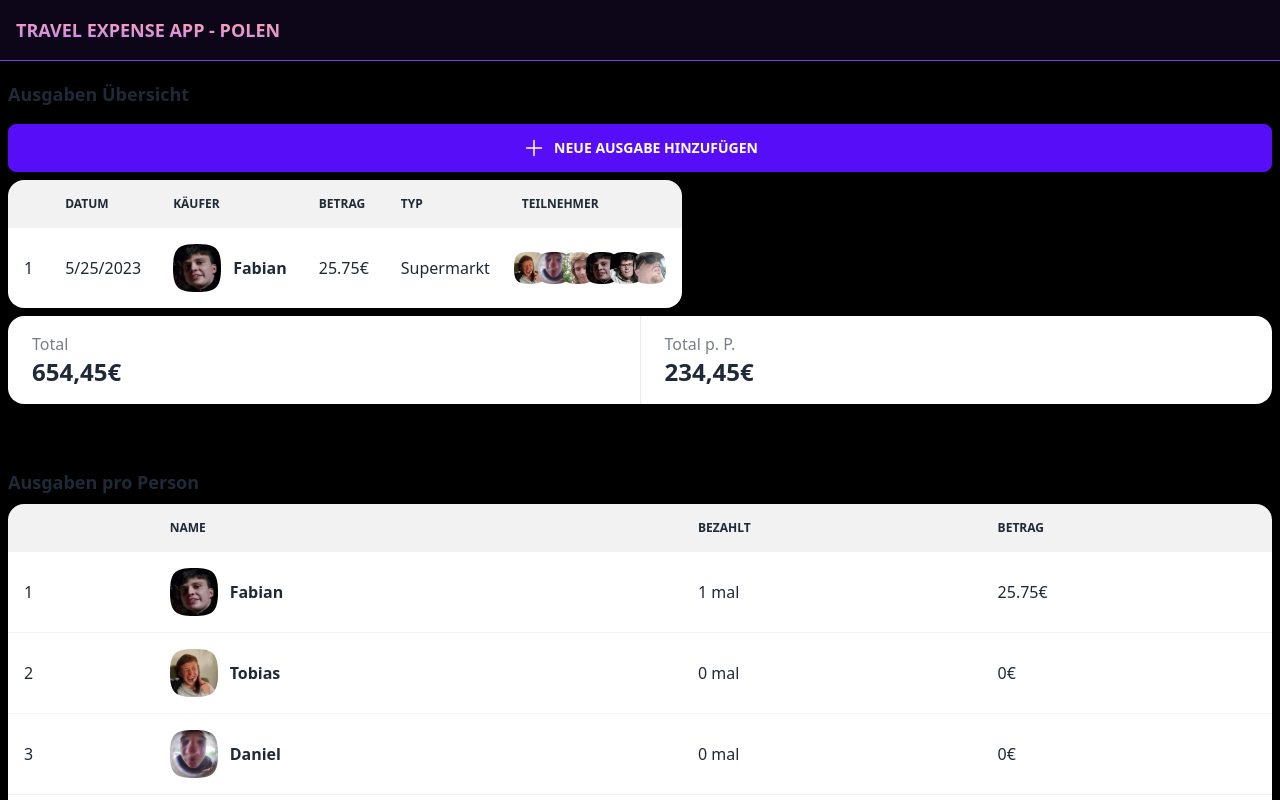
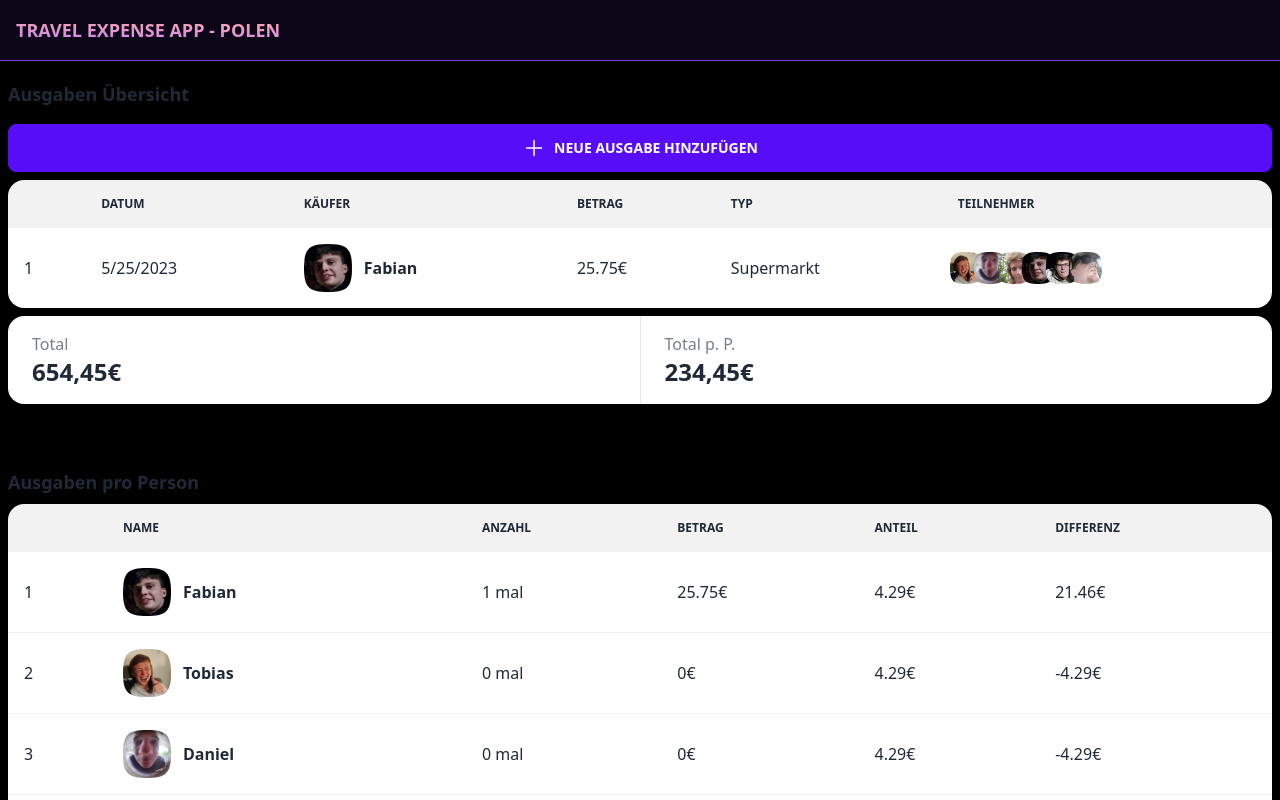
Before and after one commit to Fabianofski/travel-expense-app, a SvelteKit app: page /expenses in a window 1280 px wide. Shown: the top 800 px of the page. Built offline with nearby package versions, Linux system fonts and the light colour scheme.

Commit message:
Added share calculation of each participant

```diff
--- a/src/routes/expenses/expenseList.svelte
+++ b/src/routes/expenses/expenseList.svelte
@@ -25,7 +25,7 @@
 		</label>
 	</div>
 	<div class="overflow-x-auto w-full">
-		<table class="table">
+		<table class="table w-full">
 			<!-- head -->
 			<thead>
 				<tr>
--- a/src/routes/expenses/personExpenseList.svelte
+++ b/src/routes/expenses/personExpenseList.svelte
@@ -7,8 +7,9 @@
 
 	type expensesPerPersonType = {
 		[key: string]: {
+			times: number;
 			amount: number;
-			times: number;
+			share: number;
 		};
 	};
 
@@ -21,13 +22,17 @@
 		participants.forEach((participant) => {
 			data[participant.toLowerCase()] = {
 				amount: 0,
-				times: 0
+				times: 0,
+				share: 0
 			};
 		});
 
 		expenses.forEach((expense) => {
 			data[expense.buyer.toLowerCase()].amount += expense.amount;
 			data[expense.buyer.toLowerCase()].times++;
+			expense.participants.forEach((participant) => {
+				data[participant].share += expense.amount / expense.participants.length;
+			});
 		});
 
 		return Object.fromEntries(Object.entries(data).sort(([, a], [, b]) => b.amount - a.amount));
@@ -45,8 +50,10 @@
 				<tr>
 					<th />
 					<th>Name</th>
-					<th>Bezahlt</th>
+					<th>Anzahl</th>
 					<th>Betrag</th>
+					<th>Anteil</th>
+					<th>Differenz</th>
 				</tr>
 			</thead>
 			<tbody>
@@ -67,6 +74,8 @@
 						</td>
 						<td> {expensesPerPerson[name].times} mal</td>
 						<td> {expensesPerPerson[name].amount}€ </td>
+						<td> {expensesPerPerson[name].share.toFixed(2)}€ </td>
+						<td> {(expensesPerPerson[name].amount - expensesPerPerson[name].share).toFixed(2)}€</td>
 					</tr>
 				{/each}
 			</tbody>
```
